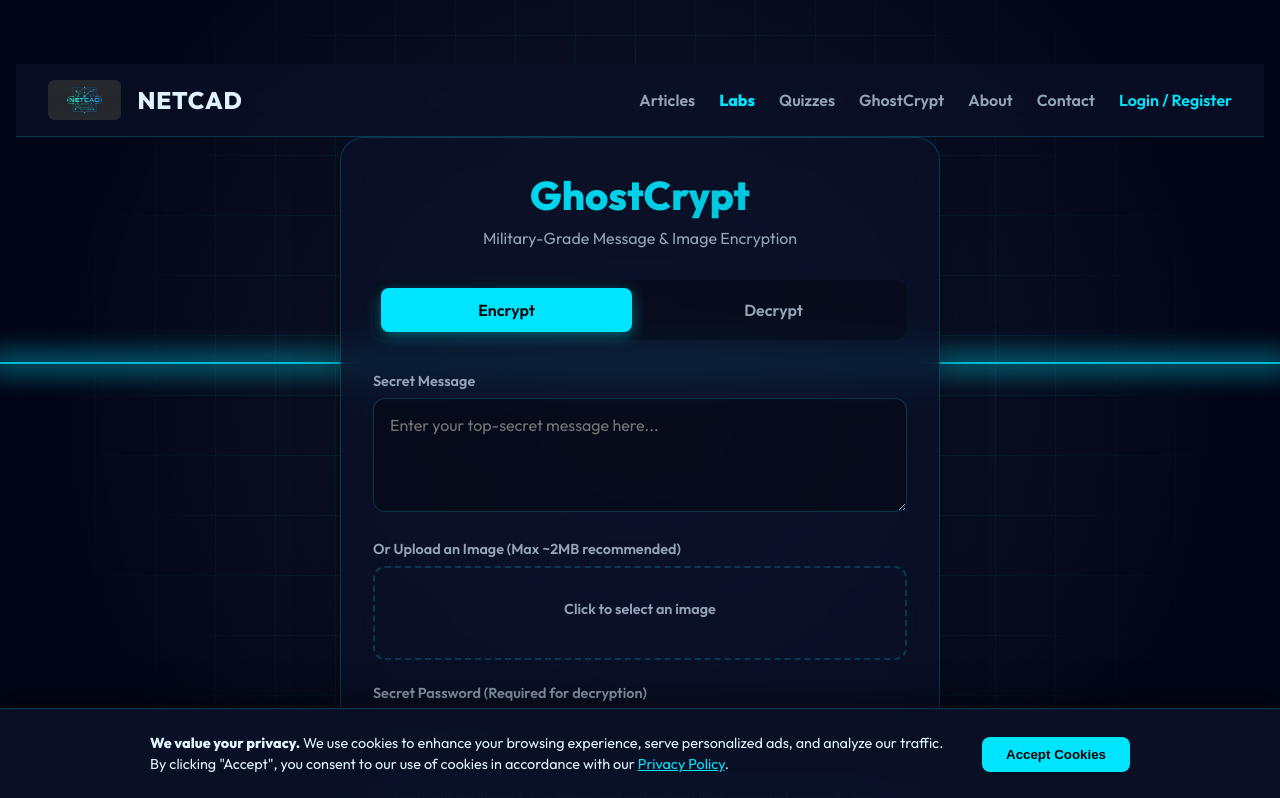
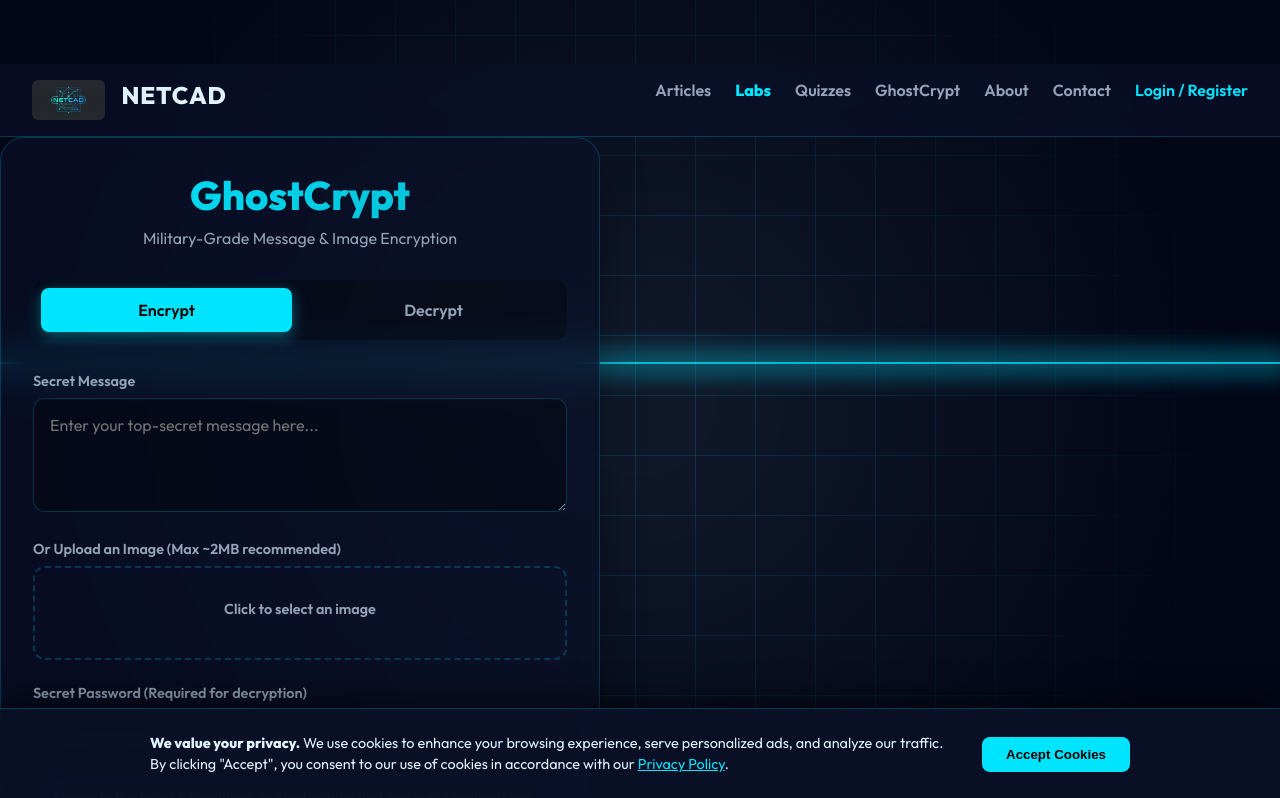
Before and after one commit to sithijamudalige/ghostcrypt, a Next.js app: page /encrypt in a window 1280 px wide. Shown: the top 798 px of the page. Built offline with nearby package versions, Linux system fonts and the light colour scheme; no server answers.

Commit message:
Remove body align-items center to allow edge-to-edge layout on ultra-wide screens

```diff
--- a/src/app/globals.css
+++ b/src/app/globals.css
@@ -27,9 +27,9 @@ body {
   display: flex;
   flex-direction: column;
   justify-content: flex-start;
-  align-items: center;
+
   overflow-x: hidden;
-  padding: 4rem 1rem;
+  padding: 4rem 0;
 }
 
 /* Article Styles */
@@ -307,7 +307,7 @@ button:disabled {
   font-size: 0.9rem;
   transition: all 0.2s;
   display: flex;
-  align-items: center;
+
   gap: 0.5rem;
   margin-top: 1rem;
 }
@@ -334,7 +334,7 @@ button:disabled {
 .navbar {
   display: flex;
   justify-content: space-between;
-  align-items: center;
+
   padding: 1rem 2rem;
   background: var(--glass-bg);
   backdrop-filter: blur(16px);
@@ -347,7 +347,7 @@ button:disabled {
 
 .navbar-logo {
   display: flex;
-  align-items: center;
+
   gap: 1rem;
   text-decoration: none;
   color: var(--text-primary);
@@ -359,7 +359,7 @@ button:disabled {
 .navbar-links {
   display: flex;
   gap: 1.5rem;
-  align-items: center;
+
 }
 
 .navbar-links a {
```
